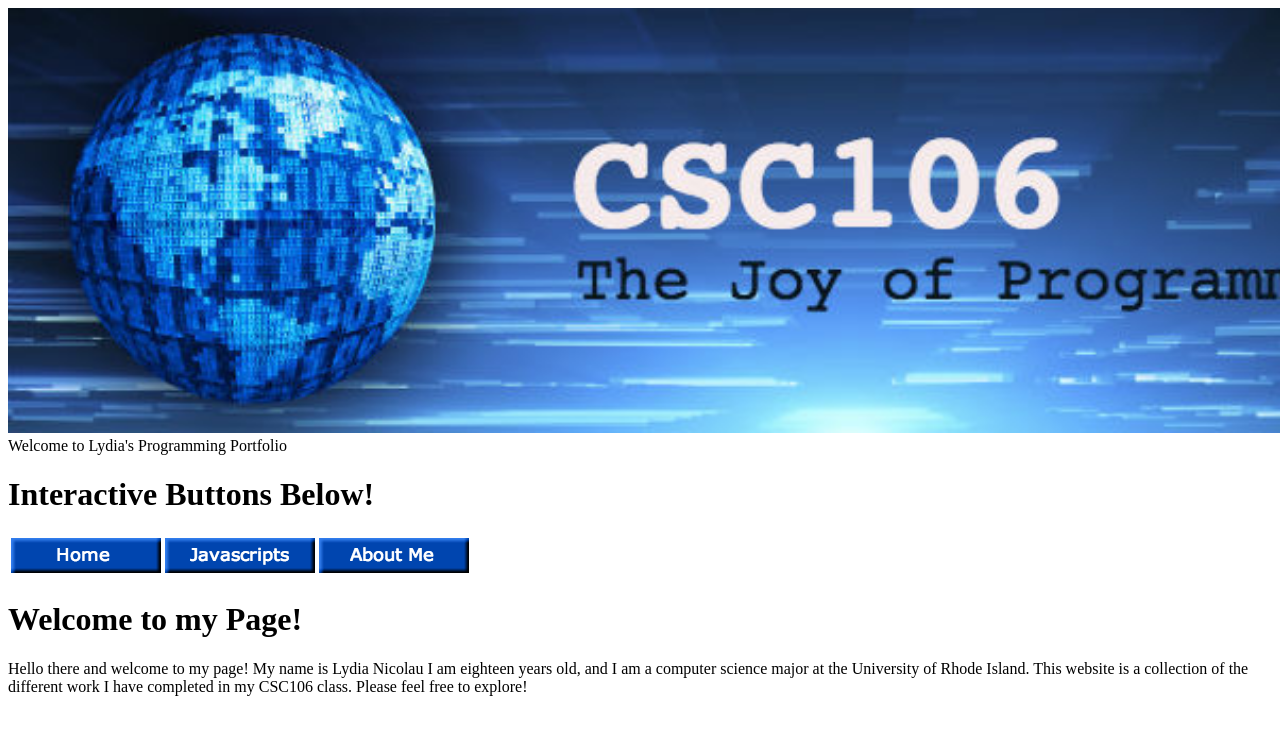
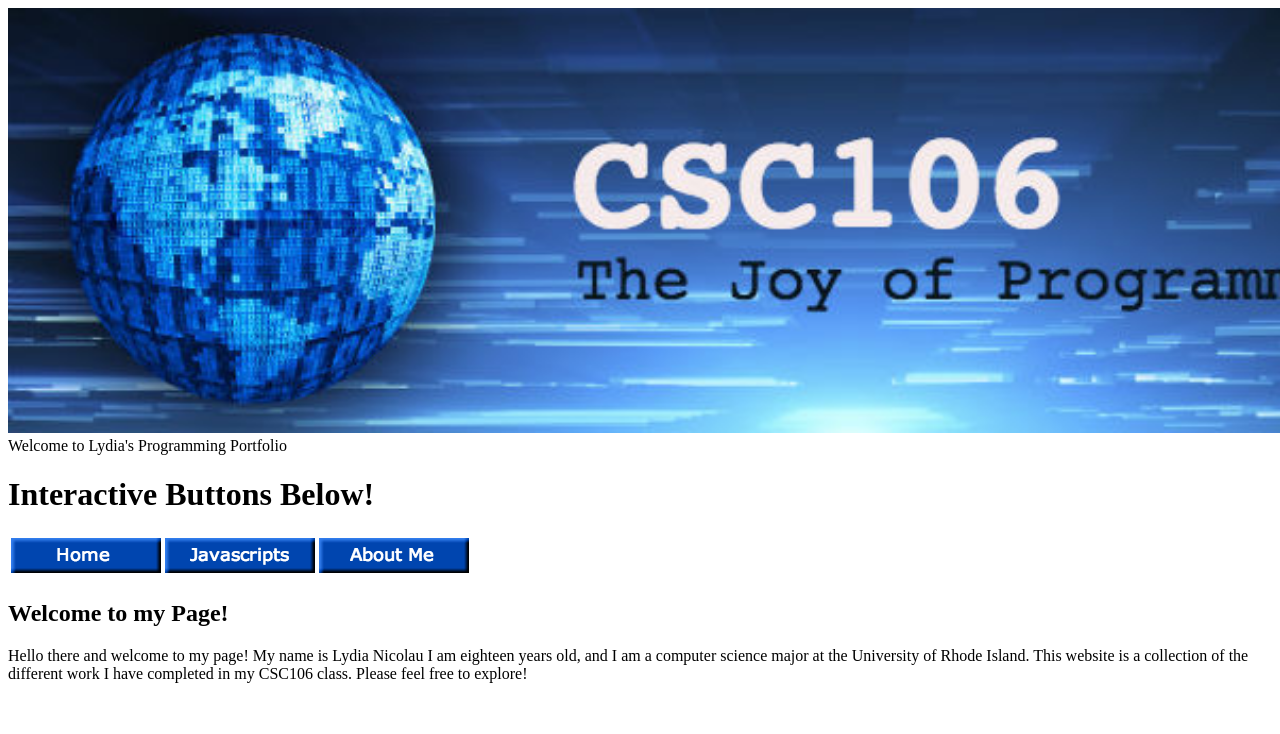
Before and after one commit to LydiaNicolau/LydiaNicolau.github.io, a plain HTML site: page index.html in a window 1280 px wide. Shown: the top 734 px of the page. Drawn offline with Linux system fonts and the light colour scheme.

Commit message:
Update index.html

```diff
--- a/index.html
+++ b/index.html
@@ -22,6 +22,6 @@ Welcome to Lydia's Programming Portfolio
             </tbody>
         </table>
     </body>
-    <h1>Welcome to my Page!</h1>
+    <h2>Welcome to my Page!</h2>
     <p> Hello there and welcome to my page! My name is Lydia Nicolau I am eighteen years old, and I am a computer science major at the University of Rhode Island. This website is a collection of the different work I have completed in my CSC106 class. Please feel free to explore! </p>
 </html>
```
